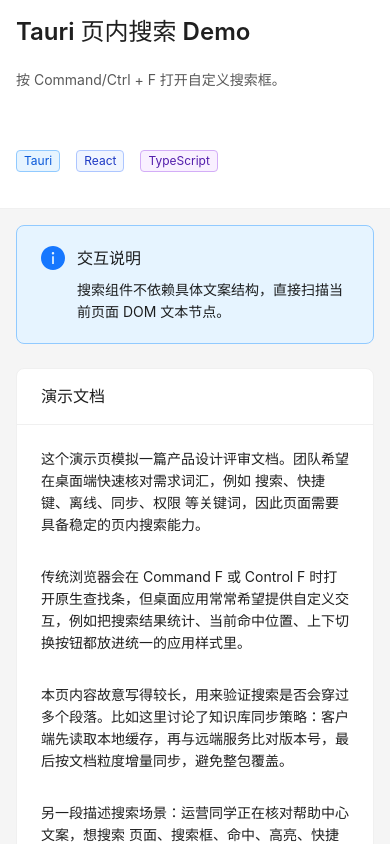
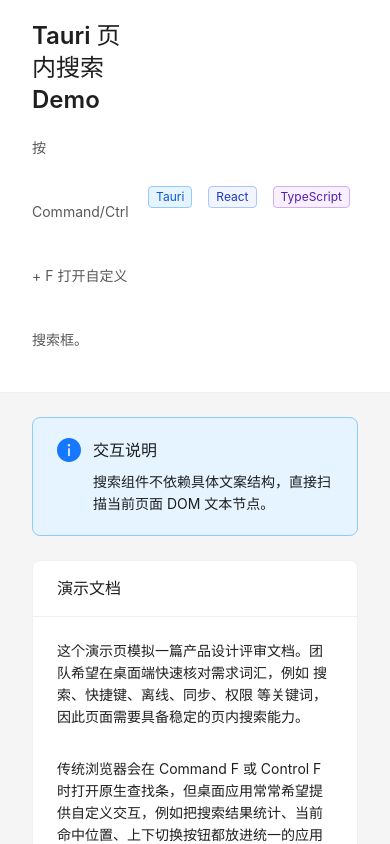
Before and after one commit to freewind-demos/typescript-react-tauri-page-search-demo, a React (Vite) app: page / in a window 390 px wide. Shown: the top 844 px of the page. Built offline with nearby package versions, Linux system fonts and the light colour scheme.

Commit message:
fix remove responsive page search styles
/Users/peng.li/workspace/freewind-demos/typescript-react-tauri-page-search-demo/src/App.css:122 还有啊，这里面你还用了Responsive的完全不需要。

```diff
--- a/src/App.css
+++ b/src/App.css
@@ -43,15 +43,3 @@
 .article-space {
   width: 100%;
 }
-
-@media (max-width: 768px) {
-  .page-header {
-    align-items: flex-start;
-    flex-direction: column;
-    padding: 16px;
-  }
-
-  .page-content {
-    padding: 16px 16px 32px;
-  }
-}
--- a/src/PageSearch.css
+++ b/src/PageSearch.css
@@ -101,12 +101,3 @@
   background: #ffd666;
   box-shadow: 0 0 0 2px rgba(250, 173, 20, 0.25);
 }
-
-@media (max-width: 768px) {
-  .search-card {
-    top: 12px;
-    right: 12px;
-    left: 12px;
-    width: auto;
-  }
-}
```
